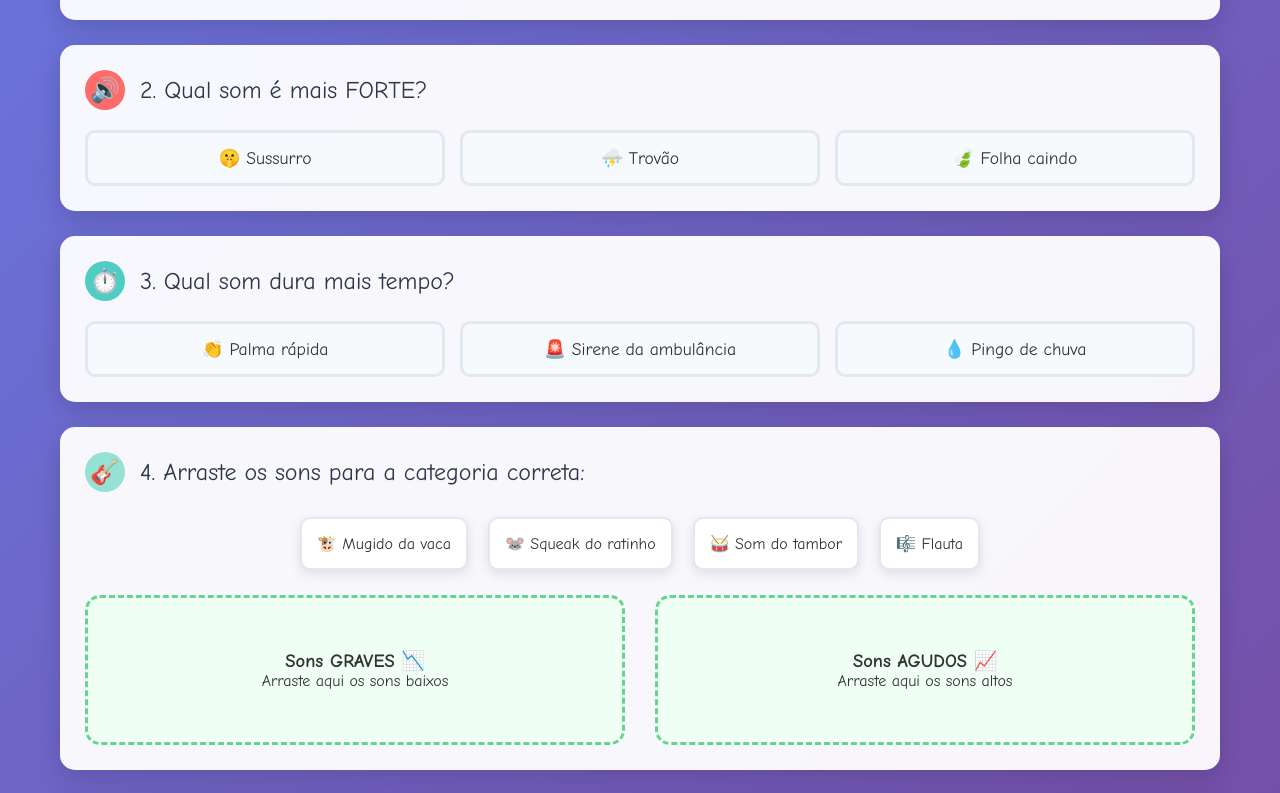
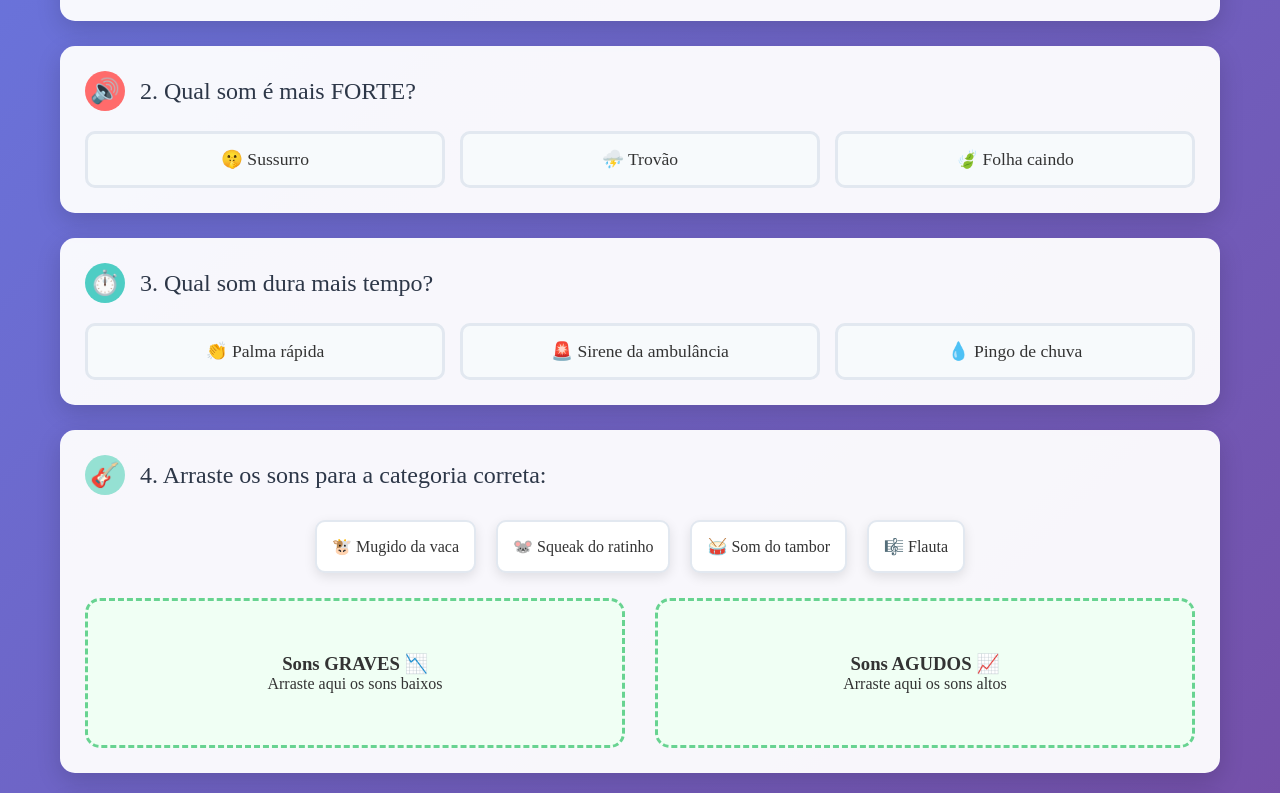
Before and after one commit to ZicBusiness/Soundproperties, a plain HTML site: page index.html in a window 1280 px wide. Shown: the part 707-1500 px from the top of the page. Drawn offline with nearby package versions, Linux system fonts and the light colour scheme.

Commit message:
Update index.html font Confortaa

```diff
--- a/index.html
+++ b/index.html
@@ -4,6 +4,7 @@
     <meta charset="UTF-8">
     <meta name="viewport" content="width=device-width, initial-scale=1.0">
     <title>Avaliação Musical - Propriedades do Som</title>
+    <link href="https://fonts.googleapis.com/css2?family=Comfortaa:wght@300;400;500;600;700&display=swap" rel="stylesheet">
     <style>
         * {
             margin: 0;
@@ -12,7 +13,7 @@
         }
 
         body {
-            font-family: 'Comic Sans MS';
+            font-family: 'Confortaa';
             background: linear-gradient(135deg, #667eea 0%, #764ba2 100%);
             min-height: 100vh;
             color: #333;
```
